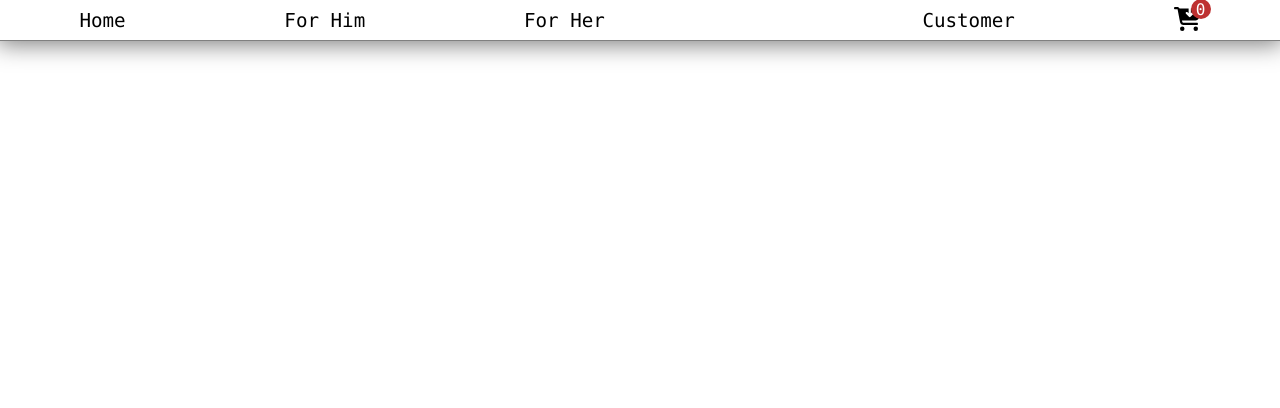
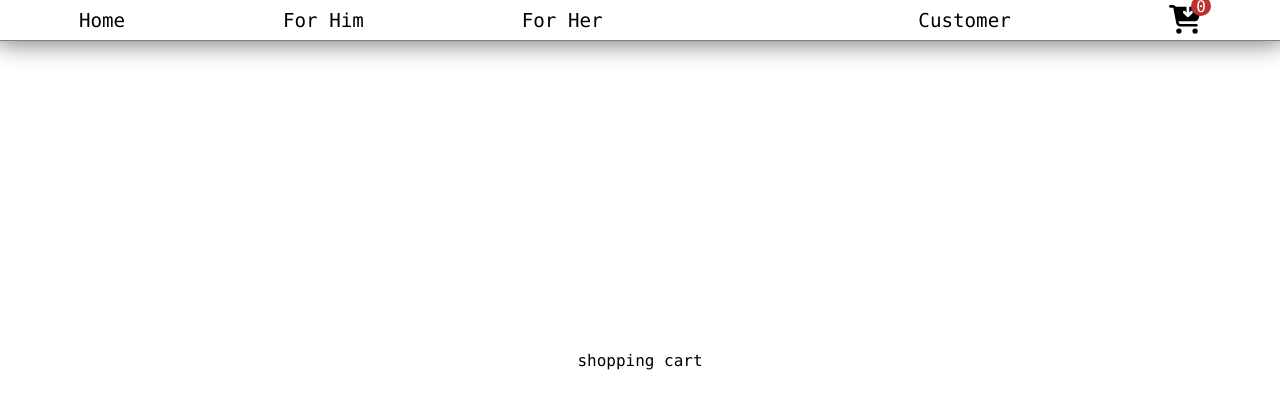
Before and after one commit to MadWolfInTheHub/KRVN-ecommerce-website, a React (Create React App) app: page /cart in a window 1280 px wide. Shown: the top 408 px of the page. Built offline with nearby package versions, Linux system fonts and the light colour scheme.

Commit message:
redux added

```diff
--- a/package.json
+++ b/package.json
@@ -10,6 +10,7 @@
     "@fortawesome/free-regular-svg-icons": "^6.1.1",
     "@fortawesome/free-solid-svg-icons": "^6.1.1",
     "@fortawesome/react-fontawesome": "^0.2.0",
+    "@reduxjs/toolkit": "^1.8.3",
     "@testing-library/jest-dom": "^5.16.4",
     "@testing-library/react": "^13.3.0",
     "@testing-library/user-event": "^13.5.0",
@@ -21,8 +22,11 @@
     "font-awesome": "^4.7.0",
     "react": "^18.2.0",
     "react-dom": "^18.2.0",
+    "react-redux": "^8.0.2",
     "react-router-dom": "^6.3.0",
     "react-scripts": "5.0.1",
+    "redux": "4.0",
+    "redux-thunk": "^2.4.1",
     "typescript": "^4.7.4",
     "web-vitals": "^2.1.4"
   },
--- a/src/App.tsx
+++ b/src/App.tsx
@@ -4,6 +4,7 @@ import ChosenItem from './components/ChosenItem/ChosenItem';
 import CustomersPage from './components/CustomersPage/CustomersPage';
 import Home from './components/Home/Home';
 import Navigation from './components/Navigation/Navigation';
+import ShoppingCart from './components/ShoppingCart/ShoppingCart';
 import ShowRoom from './components/ShowRoom/ShowRoom';
 
 function App() {
@@ -17,6 +18,7 @@ function App() {
         <Route path='/forHer' element={<ShowRoom/>}/>
         <Route path='/forHer/:itemId' element={<ChosenItem/>}/>
         <Route path='/customer' element={<CustomersPage/>}/>
+        <Route path='/cart' element={<ShoppingCart/>}/>
       </Routes>
     </BrowserRouter>
   );
--- a/src/components/ChosenItem/ChosenItem.tsx
+++ b/src/components/ChosenItem/ChosenItem.tsx
@@ -5,12 +5,14 @@ import { IIteam } from '../../types/types';
 import './ChosenItem.scss'
 import { faCartPlus } from '@fortawesome/free-solid-svg-icons';
 import { FontAwesomeIcon } from "@fortawesome/react-fontawesome";
+import { useDispatch } from 'react-redux';
+import { addItem } from '../../store/reducers/cartReducer';
 
 const ChosenItem = () => {
   const { pathname } = useLocation()
   const [itemSize, setItemSize] = useState('XS')
-  const [cart, setCart] = useState([0])
 
+  const dispatch = useDispatch();
 
   useEffect(() => {
     const sizeBtn: NodeListOf<Element> = document.querySelectorAll('[data-size]');
@@ -26,20 +28,23 @@ const ChosenItem = () => {
       return;
     }
 
-    const onOrder: any = (): void => {
+    const addItemToCart = (): void => {
+      dispatch(addItem({id: Number(item.id), size: itemSize}))
+    }
+
+/*     const onOrder: any = (): void => {
       const newOrder: number[] = [...cart, Number(item.id)]
       setCart(newOrder)
-    }
+    } */
 
     sizeBtn?.forEach(el => el.addEventListener('click', onToggleSize))
-    addToCartBtn?.addEventListener('click', onOrder)
+    addToCartBtn?.addEventListener('click', addItemToCart)
     return(): void => {
       sizeBtn?.forEach(el => el.removeEventListener('click', onToggleSize))
-      addToCartBtn?.removeEventListener('click', onOrder)
+      addToCartBtn?.removeEventListener('click', addItemToCart)
     }
   })
 
-  console.log(cart)
   console.log(itemSize)
 
   const itemId: string = pathname.split('/')[2]
--- a/src/components/Navigation/Navigation.tsx
+++ b/src/components/Navigation/Navigation.tsx
@@ -12,7 +12,9 @@ const Navigation: FC= () => {
       <div></div>
       <NavLink to='/customer'>Customer</NavLink>
       <div className="navigation__cart">
+      <NavLink to="/cart">
         <FontAwesomeIcon icon={faCartArrowDown}/>
+      </NavLink>
         <div className='navigation__cart_items'>0</div>
       </div>
     </nav>
--- a/src/components/ShoppingCart/ShoppingCart.tsx
+++ b/src/components/ShoppingCart/ShoppingCart.tsx
@@ -1,8 +1,16 @@
 import React, { FC } from 'react';
+import { useSelector } from 'react-redux';
+import { CartItem, Cart } from '../../types/cart';
+import "./shoppingCart.scss"
 
 const ShoppingCart: FC = () => {
+  const cart: CartItem[]= useSelector((state: Cart): CartItem[] => state.cart)
+  // const dispatch = useDispatch();
+
+
+  console.log(cart)
   return (
-    <div>
+    <div className='cart'>
       shopping cart
     </div>
   );
--- /dev/null
+++ b/src/components/ShoppingCart/shoppingCart.scss
@@ -0,0 +1,8 @@
+.cart {
+  display: flex;
+  flex-direction: column;
+  justify-content: center;
+  align-items: center;
+  height: 90vh;
+  top: 5vh;
+}
--- a/src/index.tsx
+++ b/src/index.tsx
@@ -1,11 +1,15 @@
 import React from 'react';
 import ReactDOM from 'react-dom/client';
+import { Provider } from 'react-redux'
 import './index.css';
 import App from './App';
+import { store } from './store/index';
 
 const root = ReactDOM.createRoot(
   document.getElementById('root') as HTMLElement
 );
 root.render(
-    <App />
+  <Provider store={store}>
+      <App />
+  </Provider>
 );
--- /dev/null
+++ b/src/store/index.ts
@@ -0,0 +1,10 @@
+import { configureStore } from '@reduxjs/toolkit'
+import cartReducer from "./reducers/cartReducer";
+
+
+
+export const store = configureStore({
+  reducer: {
+    cart: cartReducer,
+  }
+})
--- /dev/null
+++ b/src/store/reducers/cartReducer.tsx
@@ -0,0 +1,27 @@
+import { createSlice } from "@reduxjs/toolkit";
+import { CartItem } from "../../types/cart";
+
+const initialState = [
+  {
+    id: 0,
+    size: '',
+  },
+] as CartItem[];
+
+export const cartItem = createSlice({
+  name:'cart',
+  initialState,
+  reducers: {
+    addItem: (state: CartItem[], action: any): void => {
+      state.push(action.payload)
+    },
+    deleteItem: (state: CartItem[], action: any): void => {
+      state.filter(item => item.id !== action.payload)
+    },
+  },
+})
+
+
+export const { addItem, deleteItem } = cartItem.actions
+
+export default cartItem.reducer
--- /dev/null
+++ b/src/types/cart.tsx
@@ -0,0 +1,23 @@
+export interface CartItem {
+  id: number;
+  size: string;
+}
+
+export interface Cart {
+  cart: CartItem[];
+}
+
+// export enum CartActionTypes {
+//   ADD_ITEM_TO_CART = 'ADD_ITEM_TO_CART',
+//   DELETE_ITEM_TO_CART = 'DELETE_ITEM_TO_CART',
+// }
+
+// interface CartAddItem {
+//   type: CartActionTypes.ADD_ITEM_TO_CART;
+//   payload: any[]
+// }
+// interface CartDeleteItem {
+//   type: CartActionTypes.DELETE_ITEM_TO_CART ;
+//   payload: string;
+// }
+// export type CartActions = CartAddItem | CartDeleteItem;
```
Also changed, not shown: 1 other file (tests, documents, lock files or other folders).
